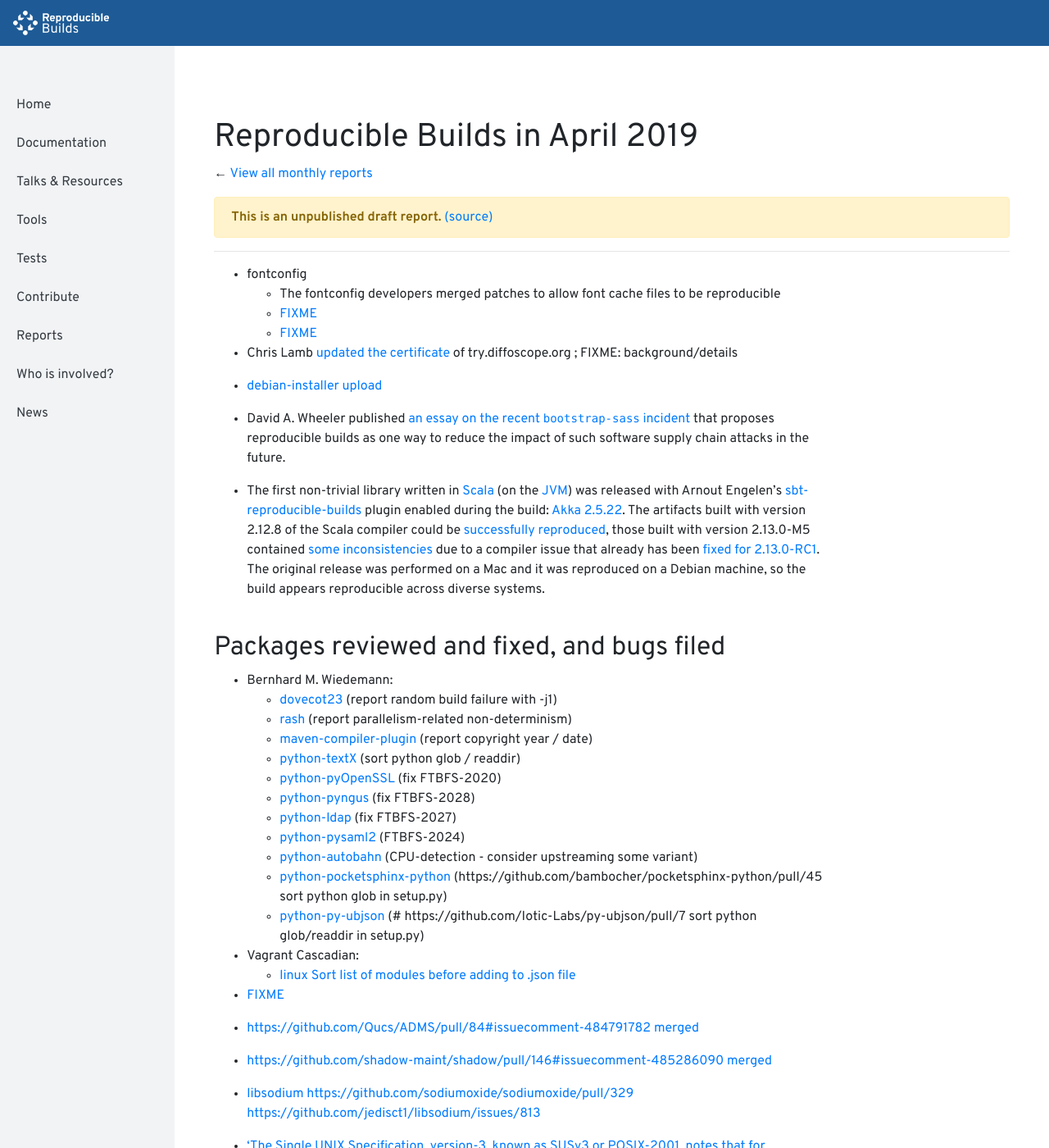
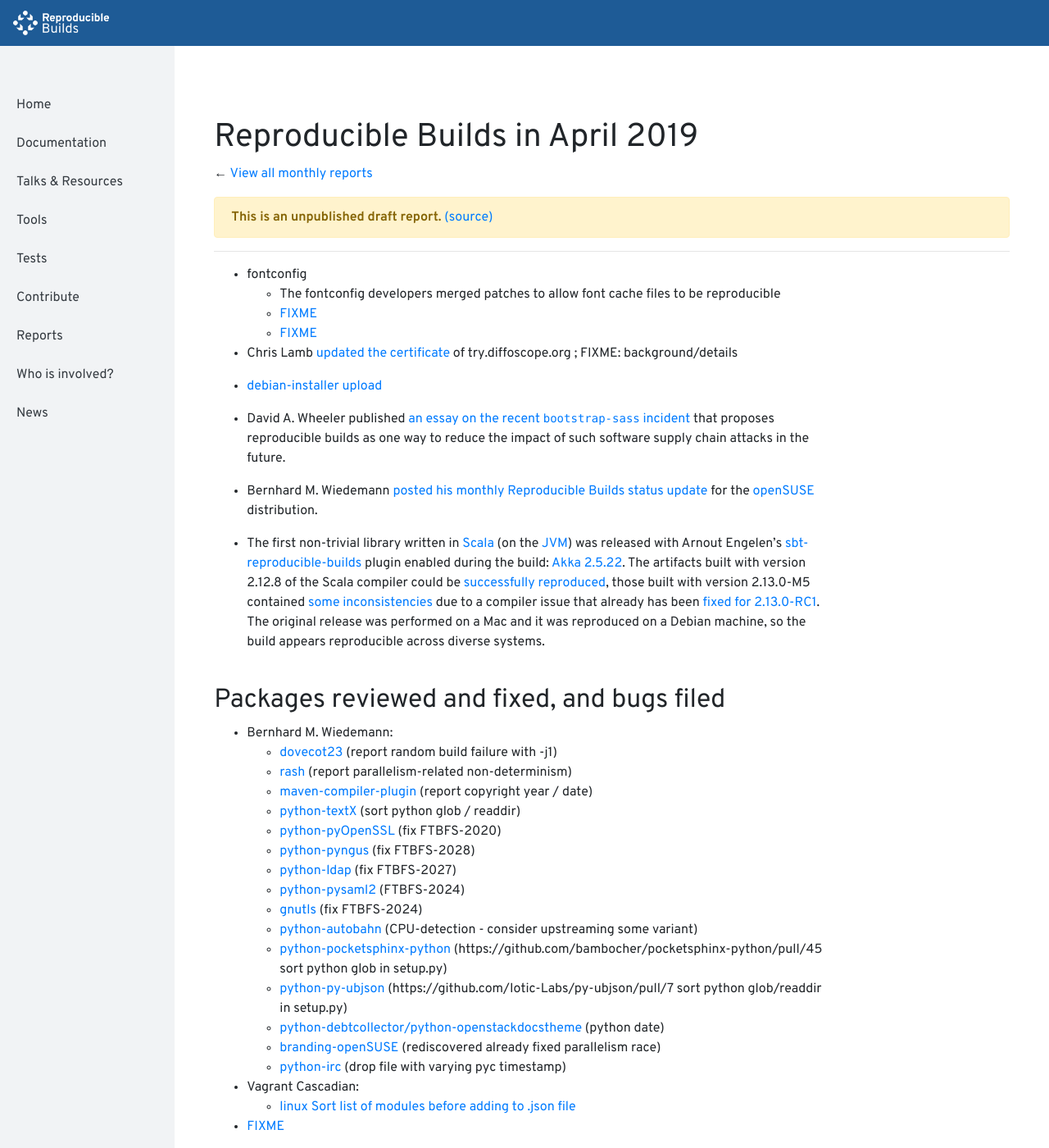
Before and after one commit to prototypefund/reproducible-website, a Jekyll site: the page built from _reports/2019-04.md, in a window 1280 px wide and 1400 px high. Shown: the whole window at 82% size. Built offline with Jekyll 4.4.1, drawn with Linux system fonts in a browser that asks for light colours.

Commit message:
2019-04: +4 patches +monthly openSUSE report

```diff
--- a/_reports/2019-04.md
+++ b/_reports/2019-04.md
@@ -17,6 +17,8 @@
 
 * David A. Wheeler published [an essay on the recent `bootstrap-sass` incident](https://dwheeler.com/essays/bootstrap-sass-subversion.html) that proposes reproducible builds as one way to reduce the impact of such software supply chain attacks in the future.
 
+* Bernhard M. Wiedemann [posted his monthly Reproducible Builds status update](https://lists.opensuse.org/opensuse-factory/2019-04/msg00414.html) for the [openSUSE](https://opensuse.org/) distribution.
+
 * The first non-trivial library written in [Scala](https://www.scala-lang.org/) (on the [JVM](https://reproducible-builds.org/docs/jvm/)) was released with Arnout Engelen's [sbt-reproducible-builds](https://github.com/raboof/sbt-reproducible-builds) plugin enabled during the build: [Akka 2.5.22](https://akka.io/blog/news/2019/04/03/akka-2.5.22-released). The artifacts built with version 2.12.8 of the Scala compiler could be [successfully reproduced](https://arnout.engelen.eu/rb/akka/2.12/2.5.22/), those built with version 2.13.0-M5 contained [some inconsistencies](https://arnout.engelen.eu/rb/akka/2.13.0-M5/2.5.22/) due to a compiler issue that already has been [fixed for 2.13.0-RC1](https://github.com/scala/scala/pull/7429). The original release was performed on a Mac and it was reproduced on a Debian machine, so the build appears reproducible across diverse systems.
 
 ## Packages reviewed and fixed, and bugs filed
@@ -30,9 +32,13 @@
     * [python-pyngus](https://github.com/kgiusti/pyngus/pull/13) (fix FTBFS-2028)
     * [python-ldap](https://github.com/python-ldap/python-ldap/pull/277) (fix FTBFS-2027)
     * [python-pysaml2](https://github.com/IdentityPython/pysaml2/pull/606) (FTBFS-2024)
+    * [gnutls](https://gitlab.com/gnutls/gnutls/merge_requests/979) (fix FTBFS-2024)
     * [python-autobahn](https://build.opensuse.org/request/show/692210) (CPU-detection - consider upstreaming some variant)
     * [python-pocketsphinx-python](https://build.opensuse.org/request/show/692544) (https://github.com/bambocher/pocketsphinx-python/pull/45 sort python glob in setup.py)
-    * [python-py-ubjson](https://build.opensuse.org/request/show/692636) (# https://github.com/Iotic-Labs/py-ubjson/pull/7 sort python glob/readdir in setup.py)
+    * [python-py-ubjson](https://build.opensuse.org/request/show/692636) (https://github.com/Iotic-Labs/py-ubjson/pull/7 sort python glob/readdir in setup.py)
+    * [python-debtcollector/python-openstackdocstheme](https://review.openstack.org/652669) (python date)
+    * [branding-openSUSE](https://github.com/openSUSE/branding/pull/111) (rediscovered already fixed parallelism race)
+    * [python-irc](https://build.opensuse.org/request/show/699679) (drop file with varying pyc timestamp)
 
 * Vagrant Cascadian:
 	* [linux](https://salsa.debian.org/kernel-team/linux/merge_requests/140) [Sort list of modules before adding to .json file](https://salsa.debian.org/kernel-team/linux/commit/58ef63e9e2c71ffd8a21e9c620db71cb96d2d5a9)
```
